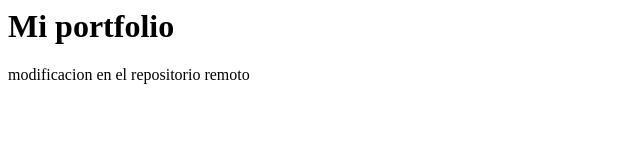
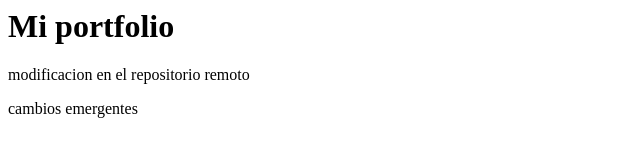
Before and after one commit to Marcos-Ben/Maquetado-FrontEnd, a plain HTML site: page index.html in a window 1280 px wide. Shown: the whole page, without its empty margins (0-640 px from the left). Drawn offline with Linux system fonts and the light colour scheme.

Commit message:
Update index.html

```diff
--- a/index.html
+++ b/index.html
@@ -1,2 +1,3 @@
 <h1>Mi portfolio</h1>
 <p> modificacion en el repositorio remoto </p>
+<p> cambios emergentes <p>
```
